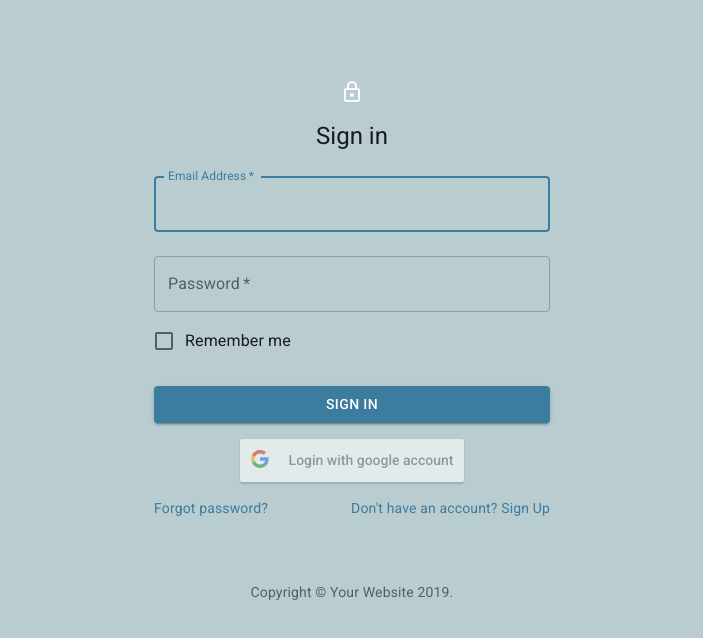
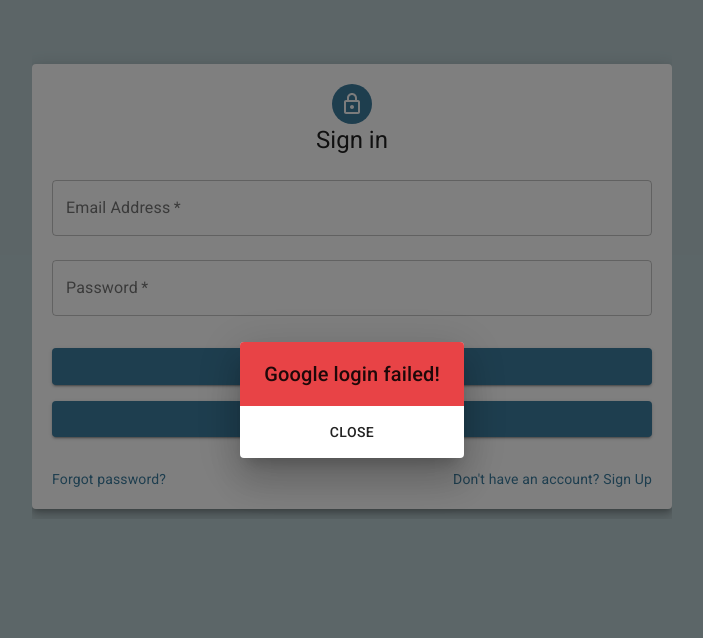
Before and after one commit to elliv18/api-acces-control-syksy, a Next.js app in the folder frontend/: page /components/Login in a window 1280 px wide. Shown: the top 638 px of the page, without its empty margins (288-991 px from the left). Built offline with nearby package versions, Linux system fonts and the light colour scheme.

Commit message:
style fixed

```diff
--- a/frontend/lib/gql/queries.js
+++ b/frontend/lib/gql/queries.js
@@ -5,7 +5,6 @@
     allUsers {
       id,
       email,
-      api_hash,
       api_key,
       userType,
       createdAt
--- a/frontend/pages/components/Login.js
+++ b/frontend/pages/components/Login.js
@@ -24,6 +24,7 @@
 import getConfig from "next/config";
 import DialogAlertSignUpIn from "./DialogAlertSignUpIn";
 import { USERS_QUERY } from "../../lib/gql/queries";
+import { Paper, Dialog, DialogTitle, DialogActions, DialogContent } from "@material-ui/core";
 
 const { publicRuntimeConfig } = getConfig();
 const { GOOGLE_CLIENT_ID } = publicRuntimeConfig;
@@ -39,6 +40,7 @@
       email: "",
       password: "",
       open: false,
+      openGoogle: false,
       msg: '',
       client: props.client
     };
@@ -71,7 +73,7 @@
 
 
   onFailure = (error) => {
-    alert(error);
+    this.handleOpenGoogle()
   };
 
 
@@ -133,16 +135,22 @@
       null;
   };
 
+  handleOpenGoogle = () => {
+    this.setState({ openGoogle: true })
+  }
+  handleCloseGoogle = () => {
+    this.setState({ openGoogle: false })
+  }
 
 
   render() {
     const { classes } = this.props;
-    const { msg, open } = this.state;
+    const { msg, open, openGoogle } = this.state;
     return (
 
-      < Container component="main" maxWidth="xs" >
-        <CssBaseline />
-        <div className={classes.paper}>
+      <div className={classes.root}>
+        <Paper elevation={7} className={classes.paper} >
+          <CssBaseline />
           <Avatar className={classes.avatar}>
             <LockOutlinedIcon />
           </Avatar>
@@ -184,15 +192,12 @@
                 }
               }}
             />
-            <FormControlLabel
-              control={<Checkbox value="remember" color="primary" />}
-              label="Remember me"
-            />
+
             <Button
               fullWidth
               variant="contained"
               color="primary"
-              className={classes.submit}
+              className={classes.loginButton}
               onClick={() =>
                 this.logIn()
               }
@@ -202,7 +207,18 @@
             <div className={classes.googleButton}>
               <GoogleLogin
                 clientId={GOOGLE_CLIENT_ID}
-                buttonText="Login with google account"
+                render={renderProps => (
+                  <Button
+                    fullWidth
+                    variant="contained"
+                    color="primary"
+                    className={classes.googleButton}
+                    onClick={renderProps.onClick}
+                  >
+                    Login with Google
+                    </Button>
+                )}
+                buttonText="Login"
                 onSuccess={this.googleResponse}
                 onFailure={this.onFailure}
               />
@@ -220,15 +236,37 @@
               </Grid>
             </Grid>
           </form>
-        </div>
-        <Box mt={8}>
-          <Copyright />
-        </Box>
+          {
+            /*
+            <Box mt={8}>
+            <Copyright />
+          </Box>
+          */
+          }
 
-        <DialogAlertSignUpIn open={open} message={msg} handleClose={this.handleClose} />
+          <DialogAlertSignUpIn open={open} message={msg} handleClose={this.handleClose} />
 
-      </Container >
+        </Paper>
 
+        <Dialog open={openGoogle}>
+          <DialogTitle
+            className={classes.dialogGoogleTitle}
+          >
+            Google login failed!
+            </DialogTitle>
+
+          <DialogActions className={classes.dialogGoogleActions} >
+            <Button
+              onClick={this.handleCloseGoogle}
+            >
+              Close
+                </Button>
+
+          </DialogActions>
+        </Dialog>
+
+
+      </div>
     );
   }
 }
--- a/frontend/pages/components/table/AdminUsersTableBody.js
+++ b/frontend/pages/components/table/AdminUsersTableBody.js
@@ -173,6 +173,7 @@
                                             <AddIcon />
                                         </IconButton>
                                     </div>
+
                                 </StyledTableCell>
                                 <StyledTableCell align="center">{row.email}</StyledTableCell>
                                 <StyledTableCell align="center">{row.userType}</StyledTableCell>
--- a/frontend/src/components/Styles.js
+++ b/frontend/src/components/Styles.js
@@ -55,7 +55,8 @@
 
 export const homeStyleUser = theme => ({
     grid: {
-        width: '90%',
+        width: '100%',
+        marginBottom: 20
         // backgroundColor: theme.palette.primary.main
     },
 
@@ -69,40 +70,37 @@
         marginLeft: 'auto',
         maxHeight: '620px',
         overflow: 'auto',
-        paddingBottom: '10px',
-        backgroundColor: theme.palette.secondary.main
-
+        backgroundColor: theme.palette.common.white,
+        paddingLeft: 30,
+        paddingRight: 30,
+        paddingTop: 15,
+        paddingBottom: 15
 
     },
-    card: {
-        margin: 10,
-        width: '90%',
-        borderRadius: 10
-        //background: 'lightGray',
-        // borderStyle: 'solid',
-        //borderColor: 'black'
 
+    title1: {
+        fontSize: 30,
+
+        textAlign: 'center',
+        display: 'flex',
+        height: '100%',
     },
-    title1: {
-        textAlign: 'center',
-        backgroundColor: "#a8a0a099",
-        fontSize: 20,
-        borderRadius: 10
 
-    },
-    title2: {
-        padding: 10
-    },
     expansionPanelSummary: {
         width: '100%',
-        marginTop: 10,
+        // marginTop: 20,
         borderRadius: 15
     },
-    expansionPanelDiv: {
-        width: '90%'
+    expansionPanelPaper: {
+        width: '98%',
+        marginBottom: 25
     },
     expansionPanel: {
         borderRadius: 10
+    },
+    gridHeader: {
+
+        //backgroundColor: 'lightGray'
     },
     divider: {
         paddingTop: 10,
@@ -123,6 +121,7 @@
 export const AdminHomeStyles = theme => ({
     root: {
         width: '99%',
+        maxHeight: '85vh',
         marginRight: 'auto',
         marginLeft: 'auto',
         overflow: 'auto',
@@ -212,26 +211,45 @@
             backgroundColor: theme.palette.secondary.main
         }
     },
+    root: {
+
+        width: '50%',
+        minWidth: '360px',
+        height: '100%',
+        marginRight: 'auto',
+        marginLeft: 'auto',
+        overflow: 'auto',
+        paddingBottom: '10px',
+
+    },
     paper: {
         marginTop: theme.spacing(8),
         display: "flex",
+        padding: '20px',
         flexDirection: "column",
-        alignItems: "center"
+        alignItems: "center",
+        width: '100%'
     },
     avatar: {
-        margin: theme.spacing(1),
-        backgroundColor: theme.palette.secondary.main
+        backgroundColor: theme.palette.primary.main
     },
     form: {
         width: "100%", // Fix IE 11 issue.
         marginTop: theme.spacing(1)
     },
-    submit: {
+    loginButton: {
         margin: theme.spacing(3, 0, 2)
     },
     googleButton: {
         margin: theme.spacing(0, 0, 2),
         textAlign: 'center',
+    },
+    dialogGoogleTitle: {
+        backgroundColor: "#e00408BF",
+    },
+    dialogGoogleActions: {
+        justifyContent: 'center'
+
     }
 });
 
@@ -241,15 +259,30 @@
             backgroundColor: theme.palette.secondary.main
         }
     },
+    root: {
+
+        width: '50%',
+        minWidth: '360px',
+        height: '100%',
+        marginRight: 'auto',
+        marginLeft: 'auto',
+        overflow: 'auto',
+        paddingBottom: '10px',
+
+    },
     paper: {
         marginTop: theme.spacing(8),
         display: "flex",
+        padding: '20px',
         flexDirection: "column",
-        alignItems: "center"
+        alignItems: "center",
+        width: '100%',
+        minWidth: '400px',
+
     },
     avatar: {
         margin: theme.spacing(1),
-        backgroundColor: theme.palette.secondary.main
+        backgroundColor: theme.palette.primary.main
     },
     form: {
         width: "100%", // Fix IE 11 issue.
```
Also changed, not shown: frontend/pages/components/DialogUserAskNewApis.js (+5 -2 lines), frontend/pages/components/SignUp.js (+12 -6 lines), frontend/pages/components/UserHome.js (+30 -14 lines), frontend/pages/components/table/AdminUsersTableHeaders.js (+5 -3 lines).
